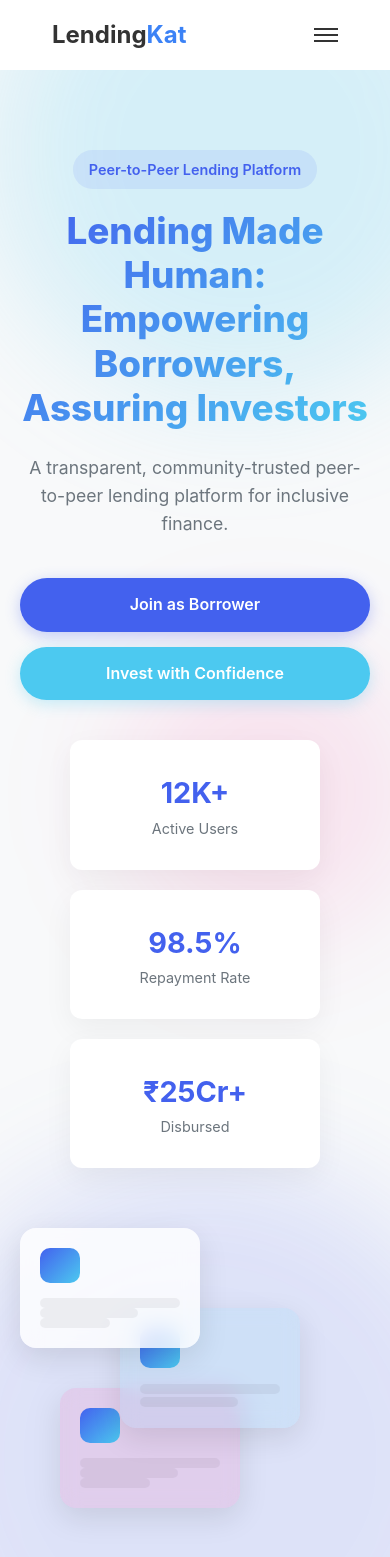
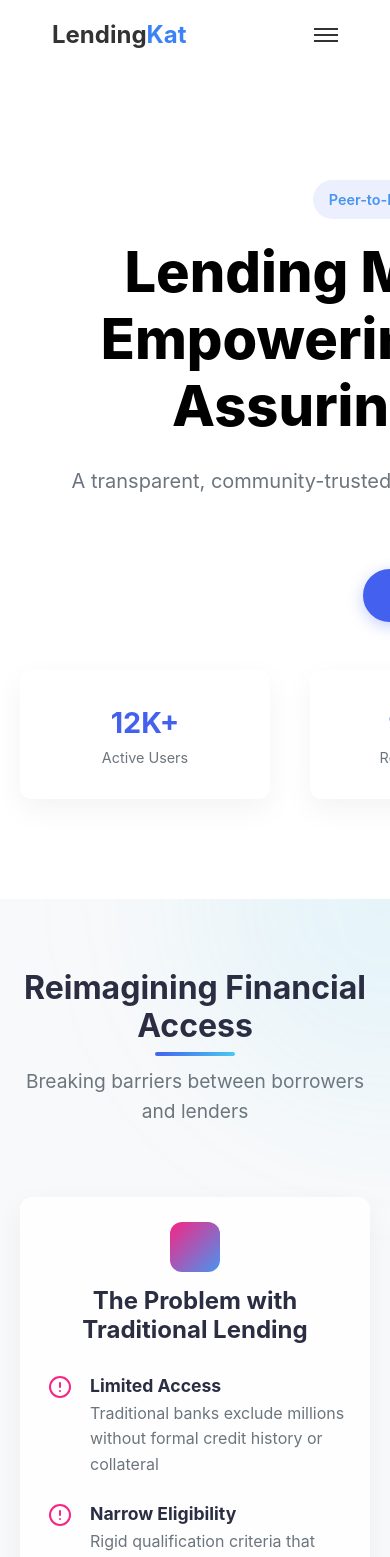
Before and after one commit to khuswant18/LendMate, a React (Vite) app: page / in a window 390 px wide. Shown: the top 1557 px of the page. Built offline with nearby package versions, Linux system fonts and the light colour scheme.

Commit message:
Changes in Hero Section

```diff
--- a/src/Layout.jsx
+++ b/src/Layout.jsx
@@ -1,6 +1,5 @@
 import React from 'react'
 import Navbar from './components/Navbar/Navbar'
-import Footer from './components/Footer/Footer'
 import { Outlet } from 'react-router-dom'
 
 function Layout() {
@@ -8,7 +7,6 @@ function Layout() {
     <>
     <Navbar/>
     <Outlet/>
-    <Footer/>
     </>
   )
 }
--- a/src/Pages/Home/Home.css
+++ b/src/Pages/Home/Home.css
@@ -1,4 +1,3 @@
-/* Modern Global styles */
 :root {
     --primary-color: #4361ee;
     --primary-light: #4895ef;
@@ -28,7 +27,7 @@
     font-family: 'Inter', 'Open Sans', sans-serif;
     color: var(--text-color);
     line-height: 1.6;
-    background-color: var(--background-color);
+    background-color:#ffffff;
     overflow-x: hidden;
   }
 
@@ -67,59 +66,34 @@
   .btn {
     display: inline-block;
     padding: 14px 28px;
-    background-color: var(--primary-color);
+    background-color: #4361ee;
     color: white;
     border: none;
     border-radius: 50px;
     font-weight: 600;
     text-decoration: none;
     cursor: pointer;
-    transition: var(--transition);
+    transition: all 0.3s cubic-bezier(0.25, 0.8, 0.25, 1);
     box-shadow: 0 4px 15px rgba(67, 97, 238, 0.3);
     position: relative;
     overflow: hidden;
     z-index: 1;
   }
 
-  .btn::before {
-    content: '';
-    position: absolute;
-    top: 0;
-    left: 0;
-    width: 0;
-    height: 100%;
-    background: rgba(255, 255, 255, 0.1);
-    transition: width 0.3s ease;
-    z-index: -1;
-  }
 
   .btn:hover {
-    transform: translateY(-3px);
-    box-shadow: 0 8px 20px rgba(67, 97, 238, 0.4);
-  }
-
-  .btn:hover::before {
-    width: 100%;
-  }
-
-  .btn-secondary {
-    background-color: var(--secondary-color);
-    box-shadow: 0 4px 15px rgba(76, 201, 240, 0.3);
-  }
-
-  .btn-secondary:hover {
-    box-shadow: 0 8px 20px rgba(76, 201, 240, 0.4);
+    background-color: #0e37eb;
   }
 
   .btn-outline {
     background-color: transparent;
-    border: 2px solid var(--primary-color);
-    color: var(--primary-color);
+    border: 2px solid #4361ee;
+    color: #4361ee;
     box-shadow: none;
   }
 
   .btn-outline:hover {
-    background-color: var(--primary-color);
+    background-color: #4361ee;
     color: white;
     box-shadow: 0 8px 20px rgba(67, 97, 238, 0.3);
   }
--- a/src/components/Hero/Hero.css
+++ b/src/components/Hero/Hero.css
@@ -2,47 +2,7 @@
     position: relative;
     padding: 180px 0 100px;
     overflow: hidden;
-  }
-
-  .hero-background {
-    position: absolute;
-    top: 0;
-    left: 0;
-    width: 100%;
-    height: 100%;
-    background-color: var(--light-background);
-    z-index: -1;
-    overflow: hidden;
-  }
-
-  .shape {
-    position: absolute;
-    border-radius: 50%;
-    filter: blur(60px);
-  }
-
-  .shape-1 {
-    top: -100px;
-    right: -100px;
-    width: 500px;
-    height: 500px;
-    background: rgba(76, 201, 240, 0.2);
-  }
-
-  .shape-2 {
-    bottom: -150px;
-    left: -100px;
-    width: 600px;
-    height: 600px;
-    background: rgba(67, 97, 238, 0.15);
-  }
-
-  .shape-3 {
-    top: 40%;
-    left: 30%;
-    width: 300px;
-    height: 300px;
-    background: rgba(247, 37, 133, 0.1);
+    text-align: center;
   }
 
   .hero-container {
@@ -54,15 +14,17 @@
   }
 
   .hero-content {
-    flex: 1;
-    max-width: 600px;
+    display: flex;
+    flex-direction: column;
+    justify-content: center;
+    align-items: center;
   }
 
   .badge {
     display: inline-block;
     padding: 8px 16px;
     background: rgba(67, 97, 238, 0.1);
-    color: var(--primary-color);
+    color: #4895ef;
     border-radius: 50px;
     font-size: 0.9rem;
     font-weight: 600;
@@ -72,25 +34,20 @@
   .hero h1 {
     font-size: 3.5rem;
     margin-bottom: 1.5rem;
-    color: var(--text-color);
+    color: black;
     line-height: 1.2;
     font-weight: 800;
-    background: var(--gradient-primary);
-    -webkit-background-clip: text;
     background-clip: text;
-    color: transparent;
   }
 
   .hero p {
     font-size: 1.25rem;
-    color: var(--light-text);
+    color:#6c757d;
     margin-bottom: 2.5rem;
     max-width: 90%;
   }
 
   .hero-buttons {
-    display: flex;
-    gap: 15px;
     margin-bottom: 40px;
   }
 
@@ -107,12 +64,12 @@
   .stat-number {
     font-size: 1.8rem;
     font-weight: 700;
-    color: var(--primary-color);
+    color: #4361ee;
   }
 
   .stat-label {
     font-size: 0.9rem;
-    color: var(--light-text);
+    color: #6c757d;
   }
 
   .hero-image {
@@ -134,9 +91,7 @@
     position: absolute;
     width: 280px;
     height: 180px;
-    background: var(--card-background);
-    backdrop-filter: blur(10px);
-    -webkit-backdrop-filter: blur(10px);
+    background: rgba(255, 255, 255, 0.8);
     border-radius: 16px;
     box-shadow: 0 10px 30px rgba(0, 0, 0, 0.1);
     padding: 20px;
@@ -146,23 +101,6 @@
     transition: transform 0.3s ease;
   }
 
-  .image-card:hover {
-    transform: translateY(-5px);
-  }
-
-  .card-2 {
-    top: 100px;
-    left: 150px;
-    z-index: 2;
-    background: rgba(76, 201, 240, 0.1);
-  }
-
-  .card-3 {
-    top: 200px;
-    left: 50px;
-    z-index: 1;
-    background: rgba(247, 37, 133, 0.1);
-  }
 
   .image-card-inner {
     width: 100%;
@@ -170,123 +108,3 @@
     display: flex;
     flex-direction: column;
   }
-
-  .card-icon {
-    width: 40px;
-    height: 40px;
-    border-radius: 10px;
-    background: var(--gradient-primary);
-    margin-bottom: 15px;
-  }
-
-  .card-content {
-    flex: 1;
-    display: flex;
-    flex-direction: column;
-    justify-content: space-around;
-  }
-
-  .card-line {
-    height: 10px;
-    border-radius: 5px;
-    background: rgba(0, 0, 0, 0.05);
-  }
-
-  .card-line:nth-child(1) {
-    width: 100%;
-  }
-
-  .card-line:nth-child(2) {
-    width: 70%;
-  }
-
-  .card-line:nth-child(3) {
-    width: 50%;
-  }
-
-  @media (max-width: 992px) {
-    .hero-container {
-      flex-direction: column;
-      text-align: center;
-    }
-
-    .hero-content {
-      margin-bottom: 60px;
-      max-width: 100%;
-    }
-
-    .hero p {
-      max-width: 100%;
-    }
-
-    .hero-buttons {
-      justify-content: center;
-    }
-
-    .hero-stats {
-      justify-content: center;
-    }
-
-    .hero-image {
-      justify-content: center;
-      width: 100%;
-    }
-
-    .hero h1 {
-      font-size: 2.8rem;
-    }
-  }
-
-  @media (max-width: 768px) {
-    .hero {
-      padding: 150px 0 80px;
-    }
-
-    .hero h1 {
-      font-size: 2.3rem;
-    }
-
-    .hero p {
-      font-size: 1.1rem;
-    }
-
-    .hero-image-container {
-      height: 300px;
-    }
-
-    .image-card {
-      width: 220px;
-      height: 140px;
-    }
-
-    .card-2 {
-      left: 120px;
-    }
-  }
-
-  @media (max-width: 576px) {
-    .hero-buttons {
-      flex-direction: column;
-    }
-
-    .hero-stats {
-      flex-direction: column;
-      gap: 20px;
-      align-items: center;
-    }
-
-    .image-card {
-      width: 180px;
-      height: 120px;
-    }
-
-    .card-2 {
-      left: 100px;
-      top: 80px;
-    }
-
-    .card-3 {
-      top: 160px;
-      left: 40px;
-    }
-  }
--- a/src/components/Hero/Hero.jsx
+++ b/src/components/Hero/Hero.jsx
@@ -5,20 +5,18 @@ import './Hero.css';
 function Hero() {
   return (
     <section className="hero">
-      <div className="hero-background">
-        <div className="shape shape-1"></div>
-        <div className="shape shape-2"></div>
-        <div className="shape shape-3"></div>
-      </div>
+
       <div className="container hero-container">
         <div className="hero-content">
+
           <div className="badge">Peer-to-Peer Lending Platform</div>
           <h1>Lending Made Human: Empowering Borrowers, Assuring Investors</h1>
           <p>A transparent, community-trusted peer-to-peer lending platform for inclusive finance.</p>
+
           <div className="hero-buttons">
-            <a href="/borrower" className="btn">Join as Borrower</a>
-            <a href="/investor" className="btn btn-secondary">Invest with Confidence</a>
+            <a href="/investor" className="btn btn-secondary">Get Started</a>
           </div>
+
           <div className="hero-stats">
             <div className="stat-item">
               <span className="stat-number">12K+</span>
@@ -33,39 +31,7 @@ function Hero() {
               <span className="stat-label">Disbursed</span>
             </div>
           </div>
-        </div>
-        <div className="hero-image">
-          <div className="hero-image-container">
-            <div className="image-card">
-              <div className="image-card-inner">
-                <div className="card-icon"></div>
-                <div className="card-content">
-                  <div className="card-line"></div>
-                  <div className="card-line"></div>
-                  <div className="card-line"></div>
-                </div>
-              </div>
-            </div>
-            <div className="image-card card-2">
-              <div className="image-card-inner">
-                <div className="card-icon"></div>
-                <div className="card-content">
-                  <div className="card-line"></div>
-                  <div className="card-line"></div>
-                </div>
-              </div>
-            </div>
-            <div className="image-card card-3">
-              <div className="image-card-inner">
-                <div className="card-icon"></div>
-                <div className="card-content">
-                  <div className="card-line"></div>
-                  <div className="card-line"></div>
-                  <div className="card-line"></div>
-                </div>
-              </div>
-            </div>
-          </div>
+
         </div>
       </div>
     </section>
--- a/src/components/Navbar/Navbar.jsx
+++ b/src/components/Navbar/Navbar.jsx
@@ -37,10 +37,7 @@ function Navbar() {
 
         <div className={`navbar-menu ${isMenuOpen ? 'active' : ''}`}>
           <ul className="navbar-links">
-            <li><NavLink to="/how-it-works">How It Works</NavLink></li>
-            <li><NavLink to="/features">Features</NavLink></li>
-            <li><NavLink to="/testimonials">Success Stories</NavLink></li>
-            <li><NavLink to="/about">About Us</NavLink></li>
+            <li><NavLink to="/how-it-works">Get Started</NavLink></li>
           </ul>
           <div className="navbar-buttons">
             <a href="/login" className="btn btn-outline">Login</a>
--- a/src/components/Testimonials/Testimonials.css
+++ b/src/components/Testimonials/Testimonials.css
@@ -11,9 +11,6 @@
   left: 0;
   width: 100%;
   height: 100%;
-  background: radial-gradient(circle at 10% 10%, rgba(76, 201, 240, 0.03) 0%, transparent 30%),
-              radial-gradient(circle at 90% 90%, rgba(247, 37, 133, 0.03) 0%, transparent 30%);
-  pointer-events: none;
 }
 
 .impact-stats {
@@ -56,12 +53,9 @@
 
 .stat-item h3 {
   font-size: 2.5rem;
-  color: var(--primary-color);
   margin-bottom: 5px;
-  background: var(--gradient-primary);
   -webkit-background-clip: text;
   background-clip: text;
-  color: transparent;
 }
 
 .stat-item p {
@@ -80,14 +74,12 @@
 
 .tab-btn {
   background: none;
+  color: white;
   border: none;
   padding: 10px 20px;
   margin: 0;
-}
+  background-color: #007bff;
 
-.tab-btn.active {
-  background-color: #007bff;
-  color: white;
 }
 
 .testimonials-grid {
```
Also changed, not shown: src/components/Testimonials/Testimonials.jsx (+4 -46 lines).
